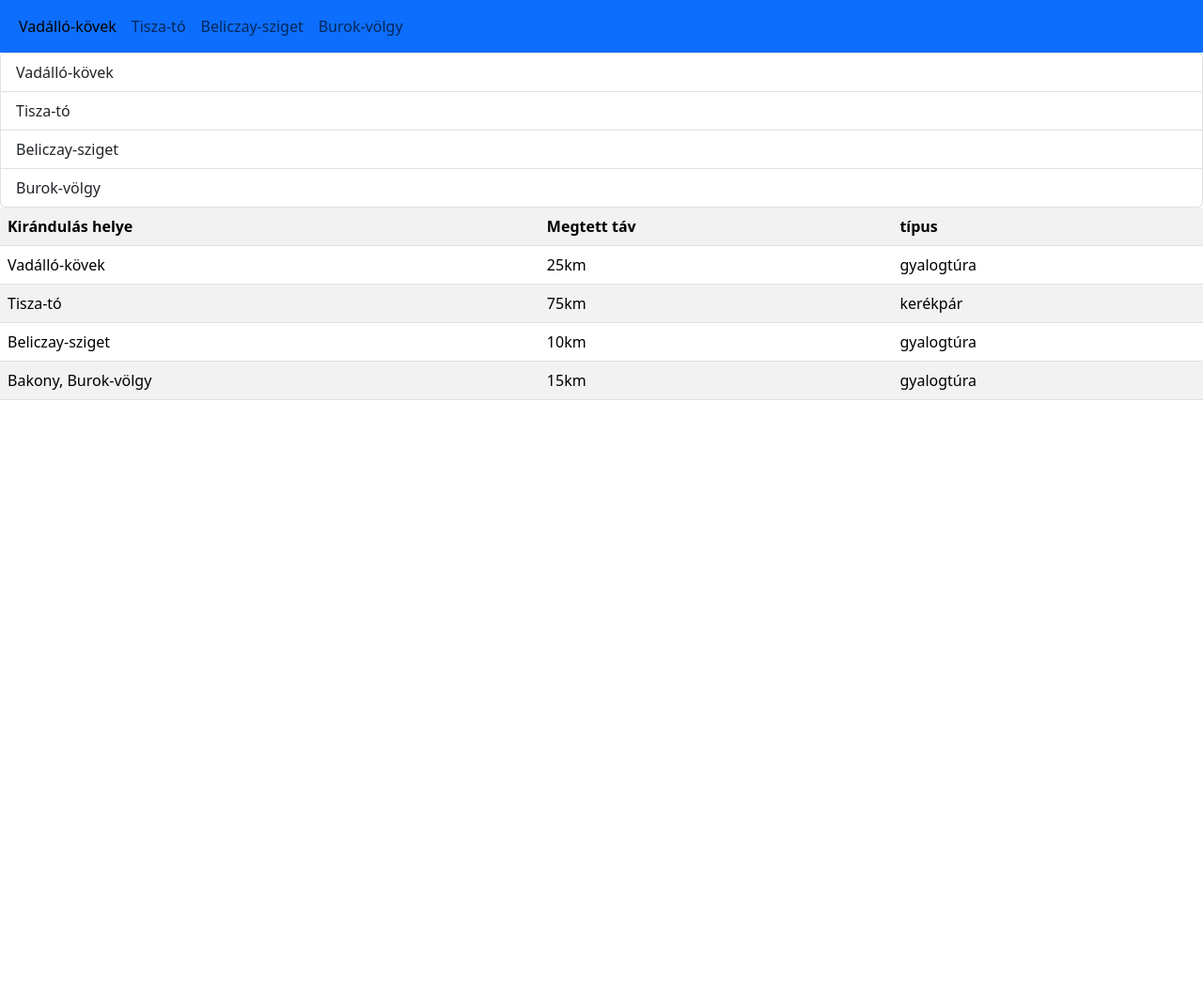
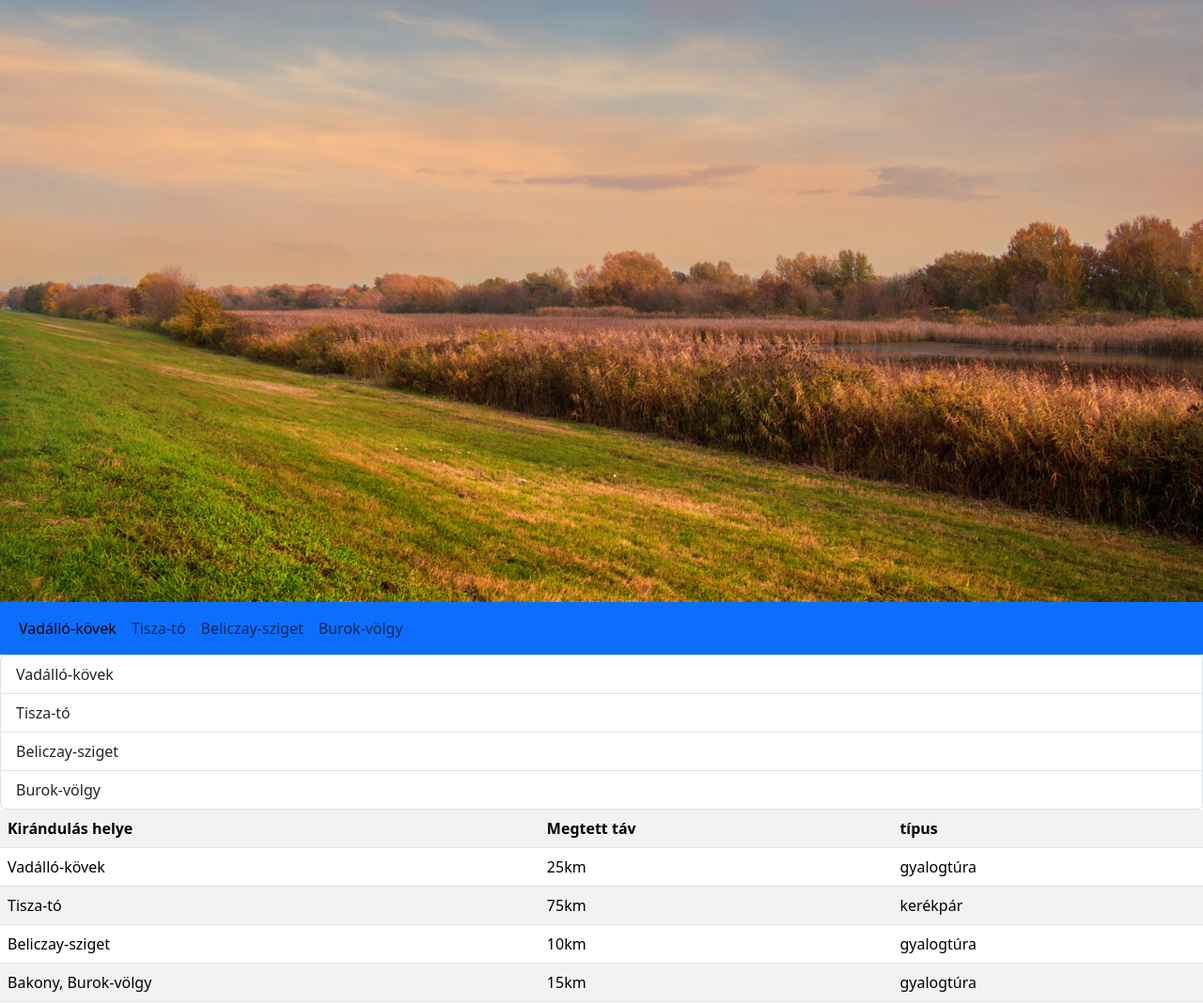
Before and after one commit to HalaszDominika2000/Bootstrap, a plain HTML site: page index.html in a window 1280 px wide. Shown: the whole page at 94% size. Before the commit the page ends 800 px from the top, so only its background shows below. Drawn offline with nearby package versions, Linux system fonts and the light colour scheme.

Commit message:
fejleckep beallitasa

```diff
--- a/index.html
+++ b/index.html
@@ -12,7 +12,7 @@
 <body>
     <main>
         <header>
-
+            <img src="caroussel/_DSC4083.jpg" class="img-fluid" alt="kep fejlec">
         </header>
 
         <nav class="navbar navbar-expand-lg  bg-primary">
```
Also changed, not shown: caroussel/_DSC3848.jpg (added), caroussel/_DSC4083.jpg (added), caroussel/_DSC4099.jpg (added), caroussel/_DSC4253-1.jpg (added), hatter.jpg (added), kepek/_DSC3751.jpeg (added), kepek/_DSC3848.jpg (added), kepek/_DSC4503-2.jpeg (added), kepek/_DSC4601.jpeg (added), kepek/_DSC4637.jpeg (added), kepek/_DSC4641.jpeg (added), 1 other file.
